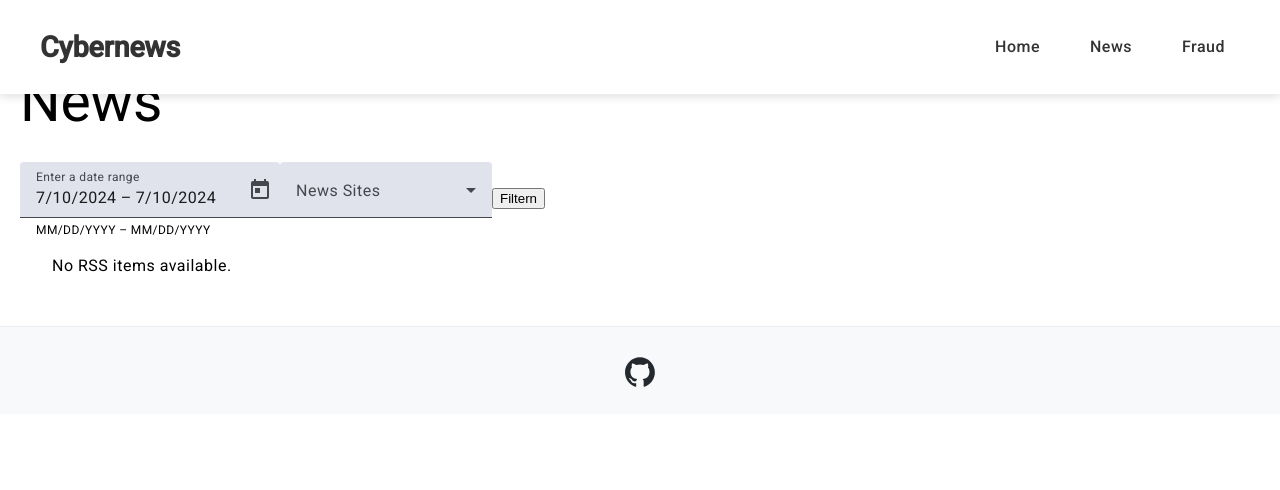
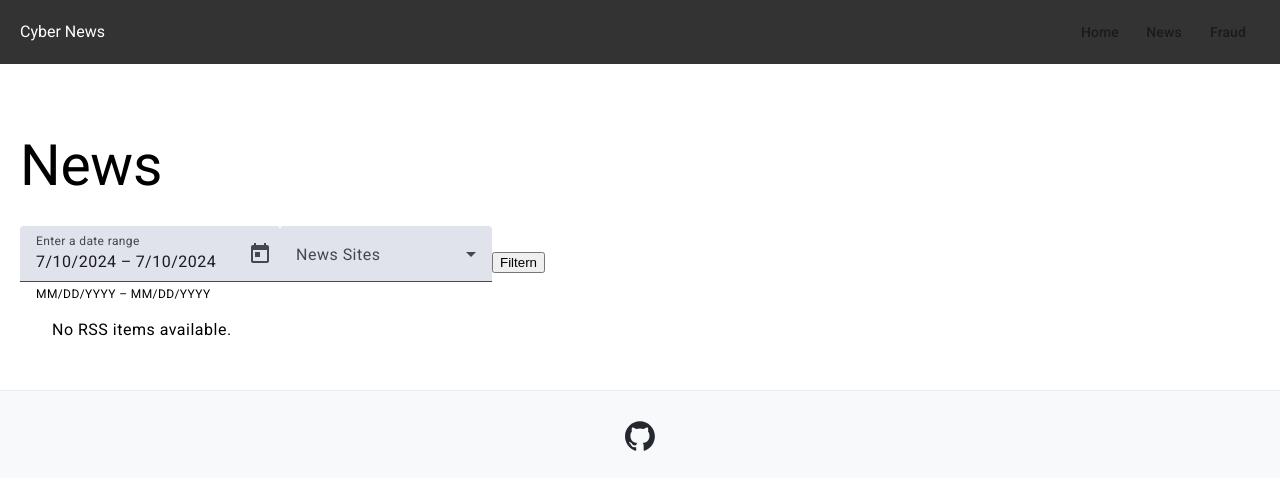
Before and after one commit to mulaff17/newscollector-frontend, an Angular app: page /news in a window 1280 px wide. Shown: the top 490 px of the page. Built offline with nearby package versions, Linux system fonts and the light colour scheme.

Commit message:
I tried to start with ui, but it still looks shit

```diff
--- a/src/app/app.component.html
+++ b/src/app/app.component.html
@@ -1,4 +1,8 @@
-<!-- app.component.html -->
+<app-navbar></app-navbar>
+
+
+
+<!--
 <header class="site-header">
     <div class="container">
       <div class="header-inner">
@@ -20,7 +24,7 @@
       </div>
     </div>
   </header>
-
+-->
   <main>
     <router-outlet></router-outlet>
   </main>
--- a/src/app/app.component.ts
+++ b/src/app/app.component.ts
@@ -1,12 +1,13 @@
 import { Component } from '@angular/core';
 import { CommonModule } from '@angular/common';
 import { RouterOutlet, RouterLink } from '@angular/router';
+import { NavbarComponent } from './navbar/navbar.component';
 
 
 @Component({
   selector: 'app-root',
   standalone: true,
-  imports: [CommonModule, RouterOutlet, RouterLink],
+  imports: [CommonModule, RouterOutlet, RouterLink, NavbarComponent],
   templateUrl: './app.component.html',
   styleUrl: './app.component.css'
 })
--- /dev/null
+++ b/src/app/navbar/navbar.component.css
@@ -0,0 +1,27 @@
+.toolbar {
+    background-color: #333; /* Dark background color */
+    padding: 0 20px; /* Adds padding to the left and right */
+    display: flex;
+    align-items: center;
+  }
+
+  .mat-toolbar {
+    min-height: 60px; /* Increase the height of the toolbar */
+    font-size: 16px; /* Increase font size */
+  }
+
+  .mat-toolbar span {
+    color: white; /* Ensure toolbar text color is white */
+  }
+
+  .mat-button {
+    color: white; /* Ensure button text color is white */
+  }
+
+  .spacer {
+    flex: 1 1 auto;
+  }
+
+  a.active {
+    text-decoration: underline; /* Optional: style for active link */
+  }
--- /dev/null
+++ b/src/app/navbar/navbar.component.html
@@ -0,0 +1,7 @@
+<mat-toolbar color="primary" class="toolbar">
+    <span>Cyber News</span>
+    <span class="spacer"></span>
+    <a mat-button routerLink="/" routerLinkActive="active">Home</a>
+    <a mat-button routerLink="/news" routerLinkActive="active">News</a>
+    <a mat-button routerLink="/fraud" routerLinkActive="active">Fraud</a>
+  </mat-toolbar>
```
Also changed, not shown: src/app/navbar/navbar.component.ts (added, +21 -0 lines).
